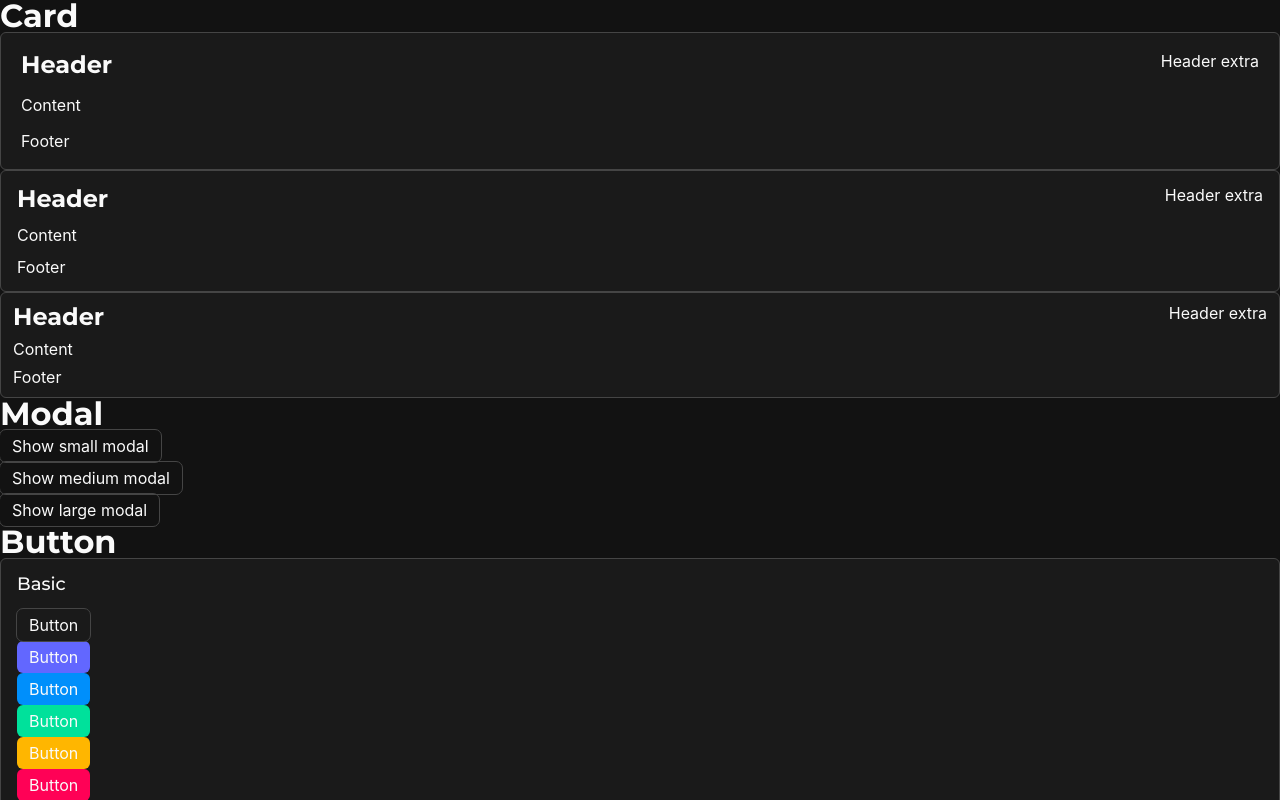
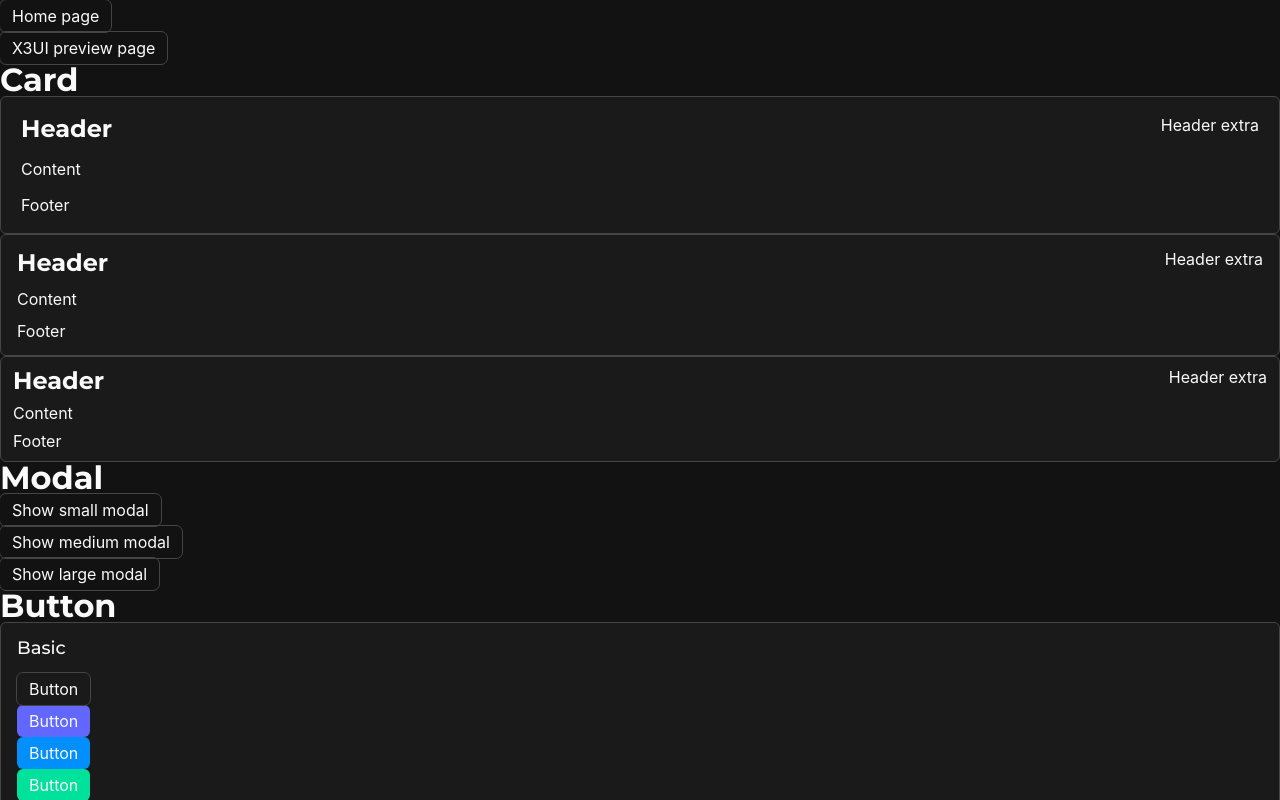
Before and after one commit to dazeGG/money-tracker, a Vue app: page /x3ui-preview in a window 1280 px wide. Shown: the top 800 px of the page. Built offline with nearby package versions, Linux system fonts and the light colour scheme.

Commit message:
init(router): init router with 2 initial routes | X3UI preview moved to individual page

```diff
--- a/package.json
+++ b/package.json
@@ -14,7 +14,8 @@
   },
   "dependencies": {
     "lodash": "^4.17.21",
-    "vue": "^3.5.13"
+    "vue": "^3.5.13",
+    "vue-router": "4"
   },
   "devDependencies": {
     "@chromatic-com/storybook": "3.2.3",
--- a/src/App.vue
+++ b/src/App.vue
@@ -1,14 +1,32 @@
 <template>
-	<X3UIPreview />
+	<header class="my-4 flex gap-2">
+		<X3Button @click="goto('home')">Home page</X3Button>
+		<X3Button @click="goto('X3UI preview')">X3UI preview page</X3Button>
+	</header>
+	<main>
+		<RouterView />
+	</main>
 </template>
 
 <script setup lang="ts">
+import { RouterView } from 'vue-router';
+
 import { onBeforeMount } from 'vue';
+import { useRouter } from 'vue-router';
 import { kebabCase } from 'lodash';
-
 import cssVariables from '@/assets/style/_variables.module.scss';
 
-import X3UIPreview from '@/components/X3UIPreview.vue';
+import X3Button from '@/X3UI/Button/X3Button.vue';
+
+const router = useRouter();
+
+const goto = (page: 'home' | 'X3UI preview') => {
+	if (page === 'home') {
+		router.push('/');
+	} else if (page === 'X3UI preview') {
+		router.push('/x3ui-preview');
+	}
+};
 
 const setGlobalVars = () => {
 	const html = document.children[0] as HTMLElement;
--- a/src/main.ts
+++ b/src/main.ts
@@ -1,9 +1,13 @@
 import '@/assets/style/index.scss';
 
 import { createApp } from 'vue';
+
+import router from '@/router';
 
 import App from '@/App.vue';
 
 const app = createApp(App);
 
-app.mount('#app');
+app
+	.use(router)
+	.mount('#app');
--- /dev/null
+++ b/src/pages/HomePage.vue
@@ -0,0 +1,6 @@
+<template>
+	<h1 class="h1">Home Page</h1>
+</template>
+
+<script setup lang="ts">
+</script>
--- /dev/null
+++ b/src/pages/X3UIPreviewPage.vue
@@ -0,0 +1,7 @@
+<template>
+	<X3UIPreview />
+</template>
+
+<script setup lang="ts">
+import X3UIPreview from '@/components/X3UIPreview.vue';
+</script>
--- /dev/null
+++ b/src/router/index.ts
@@ -0,0 +1,21 @@
+import { createRouter, createWebHistory } from 'vue-router';
+
+const routes = [
+	{
+		path: '/',
+		name: 'HomePage',
+		component: () => import('@/pages/HomePage.vue'),
+	},
+	{
+		path: '/x3ui-preview',
+		name: 'X3UIPreviewPage',
+		component: () => import('@/pages/X3UIPreviewPage.vue'),
+	},
+];
+
+const router = createRouter({
+	history: createWebHistory(import.meta.env.BASE_URL),
+	routes,
+});
+
+export default router;
```
Also changed, not shown: 1 other file (tests, documents, lock files or other folders).
